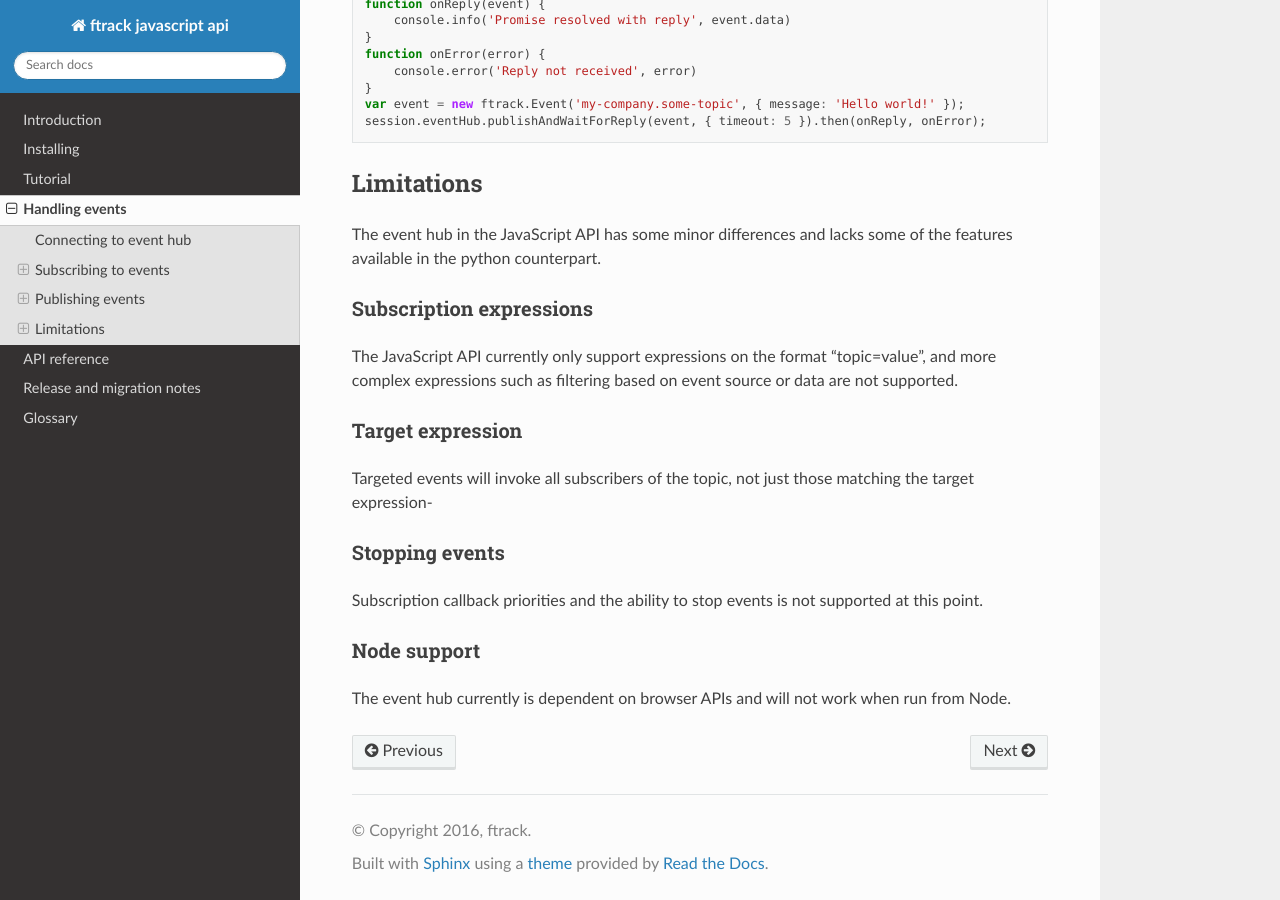
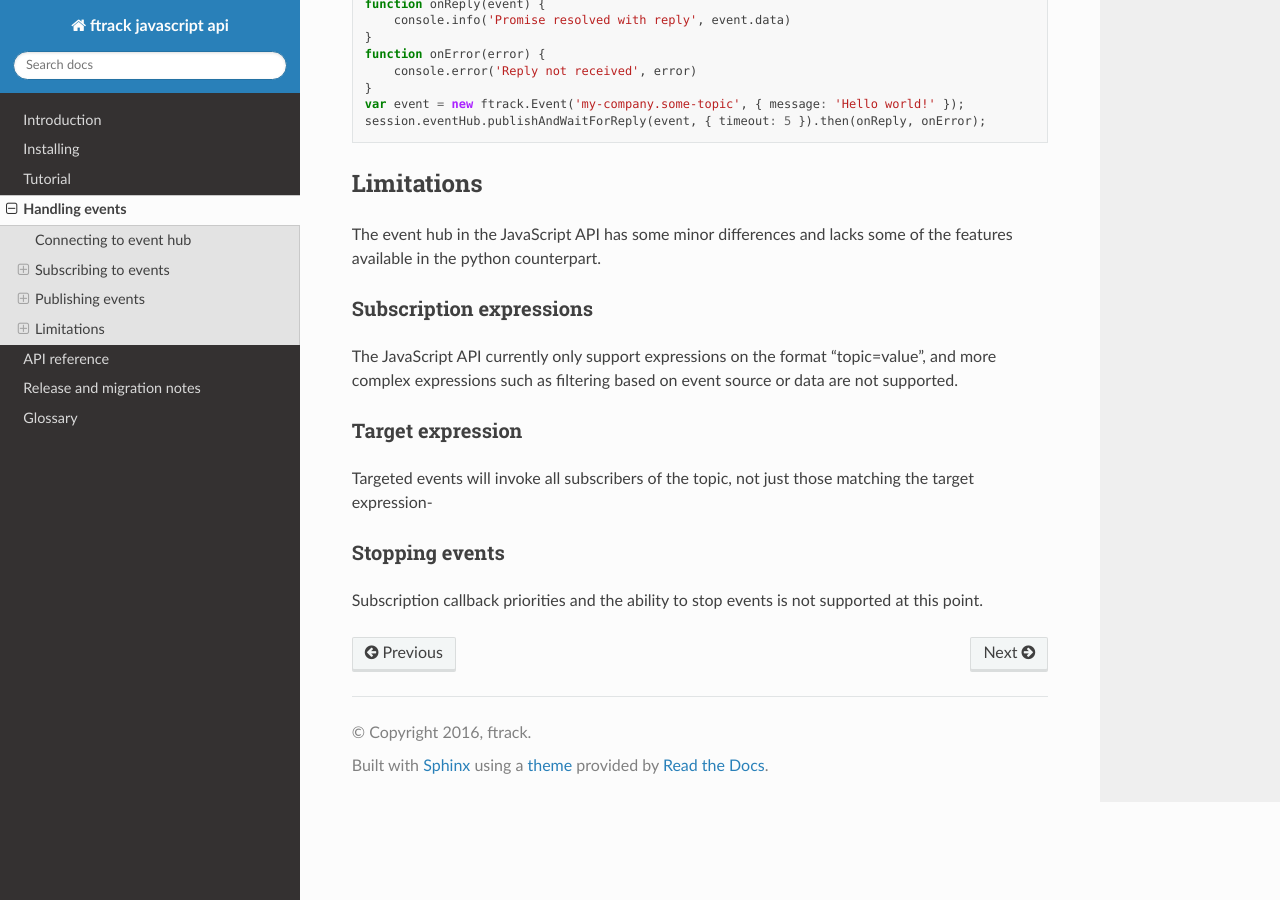
Before and after one commit to ftrackhq/ftrack-javascript, a Sphinx documentation site: the page built from doc/handling_events.rst, in a window 1280 px wide and 900 px high, scrolled down 3105 px. Built offline with Sphinx 7.4.7 and the Read the Docs theme 2.0.0, drawn with Linux system fonts in a browser that asks for light colours; the version number could not be read and is left out.

Commit message:
Update handling_events.rst

```diff
--- a/doc/handling_events.rst
+++ b/doc/handling_events.rst
@@ -198,9 +198,3 @@ Stopping events
 
 Subscription callback priorities and the ability to stop events is not
 supported at this point.
-
-Node support
-------------
-
-The event hub currently is dependent on browser APIs and will not work when
-run from Node.
```
